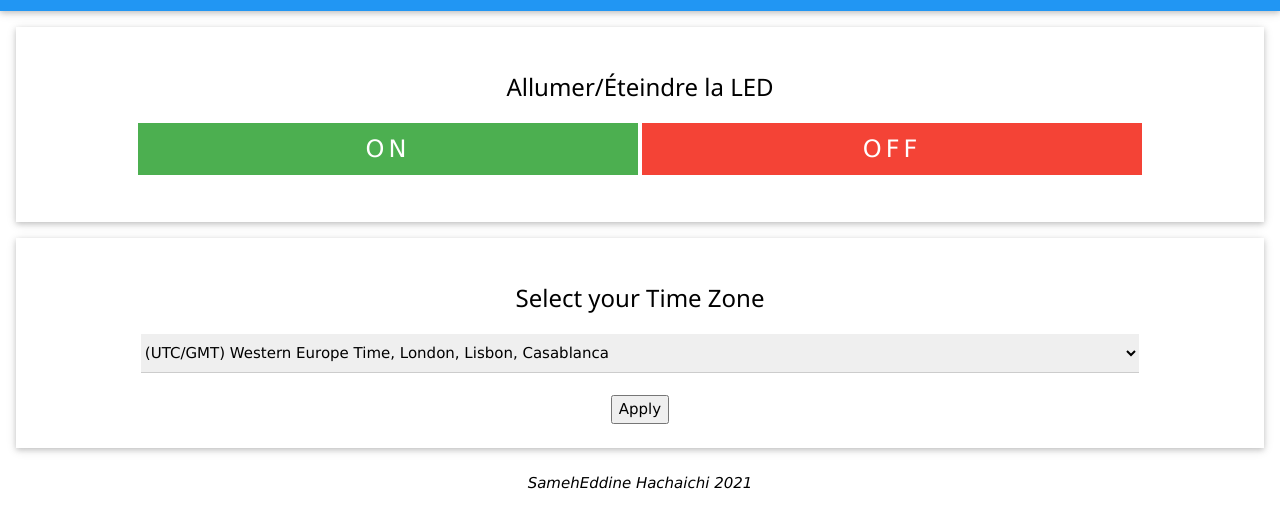
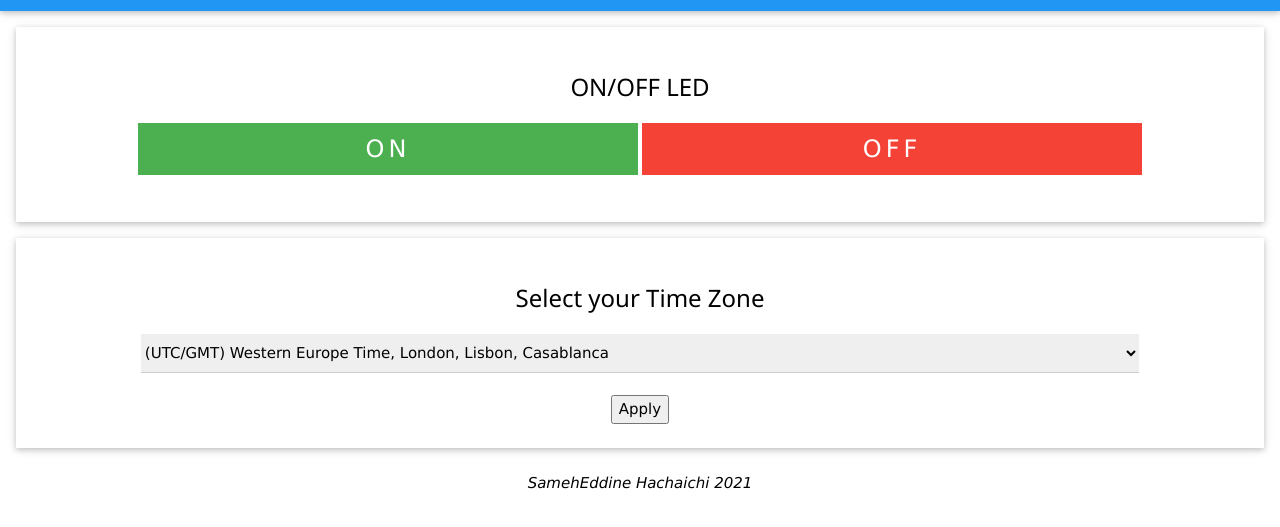
Before and after one commit to sameheddine/ESP32_TM1637, a plain HTML site: page data/index.html in a window 1280 px wide. Shown: the part 71-598 px from the top of the page. Drawn offline with Linux system fonts and the light colour scheme.

Commit message:
change titel on off

```diff
--- a/data/index.html
+++ b/data/index.html
@@ -16,7 +16,7 @@
     </div>
     <!-------ON-OFF-------->
     <div class="w3-margin w3-center w3-card w3-padding-24">
-        <h3 class="w3-padding">Allumer/Éteindre la LED</h3>
+        <h3 class="w3-padding">ON/OFF LED</h3>
         <button onclick="onButton()" class="w3-button w3-green w3-xlarge w3-ripple w3-wide" style="width:40%;">ON</button>
         <button onclick="offButton()" class="w3-button w3-red w3-xlarge w3-ripple w3-wide" style="width:40%;">OFF</button>
         <br><br>
```
